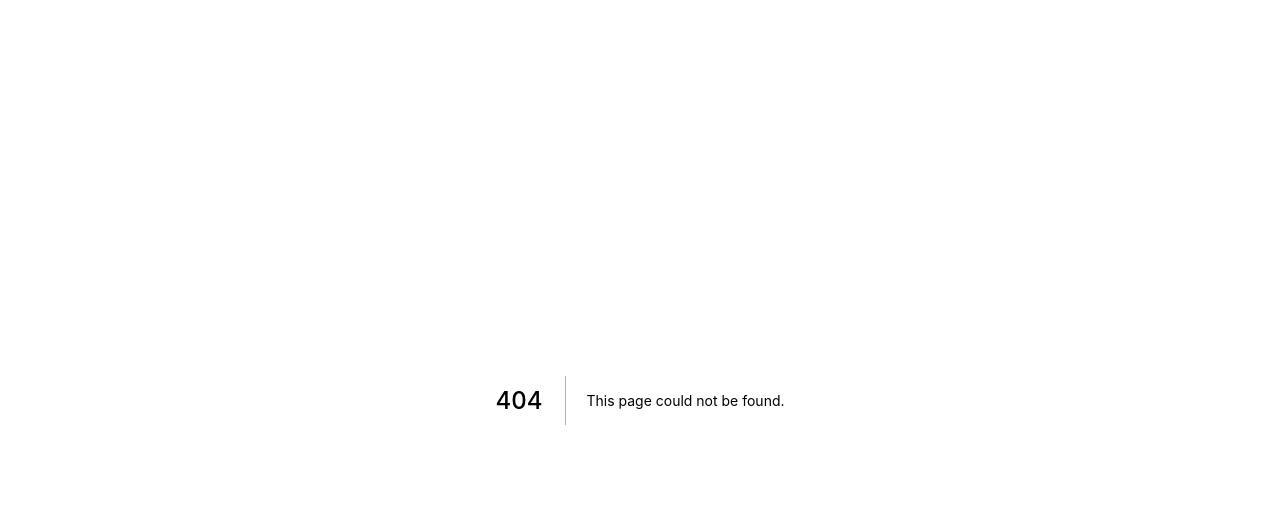
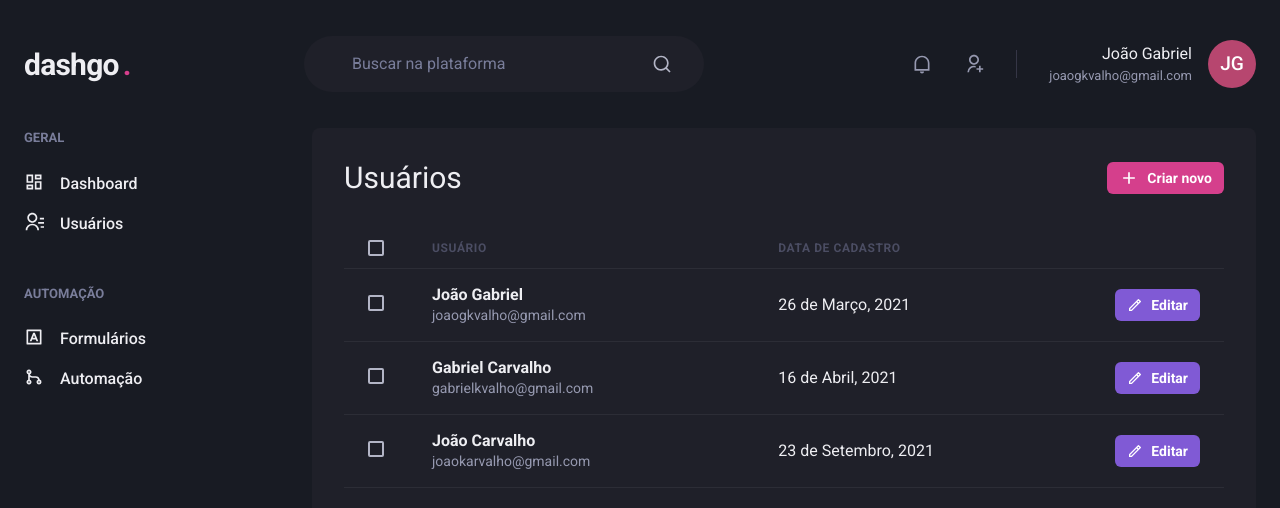
Before and after one commit to joaogkvalho/04-dashgo, a Next.js app: page /users in a window 1280 px wide. Before the commit this address had no page. Shown: the top 508 px of the page. Built offline with nearby package versions, Linux system fonts and the light colour scheme.

Commit message:
page users created

```diff
--- /dev/null
+++ b/src/pages/users/index.tsx
@@ -0,0 +1,118 @@
+import { Box, Flex, Heading, Button, Icon, Table, Thead, Tr, Th, Checkbox, Tbody, Td, Text } from '@chakra-ui/react'
+import { RiAddLine, RiPencilLine } from 'react-icons/ri'
+import { Header } from '../../components/Header'
+import { Sidebar } from '../../components/Sidebar'
+
+export default function UserList(){
+    return(
+        <Box>
+            <Header />
+
+            <Flex w="100%" my="6" maxWidth={1280} mx="auto" px="6">
+                <Sidebar />
+
+
+                <Box flex="1" borderRadius={8} bg="gray.800" p="8">
+                    <Flex mb="8" justify="space-between" align="center">
+                        <Heading size="lg" fontWeight="normal">Usuários</Heading>
+                        <Button
+                          as="a"
+                          size="sm"
+                          fontSize="sm"
+                          colorScheme="pink"
+                          leftIcon={<Icon as={RiAddLine} fontSize="20" />}
+                        >
+                            Criar novo
+                        </Button>
+                    </Flex>
+
+                    <Table colorScheme="whiteAlpha">
+                        <Thead>
+                            <Tr>
+                                <Th px="6" color="gray.300" width="8">
+                                    <Checkbox colorScheme="pink"/>
+                                </Th>
+                                <Th>Usuário</Th>
+                                <Th>Data de cadastro</Th>
+                                <Th w="8"></Th>
+                            </Tr>
+                        </Thead>
+                        <Tbody>
+                            <Tr>
+                                <Td px="6">
+                                    <Checkbox colorScheme="pink"/>
+                                </Td>
+                                <Td>
+                                    <Box>
+                                        <Text fontWeight="bold">João Gabriel</Text>
+                                        <Text fontSize="sm" color="gray.300">joaogkvalho@gmail.com</Text>
+                                    </Box>
+                                </Td>
+                                <Td>26 de Março, 2021</Td>
+                                <Td>
+                                    <Button
+                                        as="a"
+                                        size="sm"
+                                        fontSize="sm"
+                                        colorScheme="purple"
+                                        leftIcon={<Icon as={RiPencilLine} fontSize="16" />}
+                                        >
+                                        Editar
+                                    </Button>
+                                </Td>
+                            </Tr>
+
+                            <Tr>
+                                <Td px="6">
+                                    <Checkbox colorScheme="pink"/>
+                                </Td>
+                                <Td>
+                                    <Box>
+                                        <Text fontWeight="bold">Gabriel Carvalho</Text>
+                                        <Text fontSize="sm" color="gray.300">gabrielkvalho@gmail.com</Text>
+                                    </Box>
+                                </Td>
+                                <Td>16 de Abril, 2021</Td>
+                                <Td>
+                                    <Button
+                                        as="a"
+                                        size="sm"
+                                        fontSize="sm"
+                                        colorScheme="purple"
+                                        leftIcon={<Icon as={RiPencilLine} fontSize="16" />}
+                                        >
+                                        Editar
+                                    </Button>
+                                </Td>
+                            </Tr>
+
+                            <Tr>
+                                <Td px="6">
+                                    <Checkbox colorScheme="pink"/>
+                                </Td>
+                                <Td>
+                                    <Box>
+                                        <Text fontWeight="bold">João Carvalho</Text>
+                                        <Text fontSize="sm" color="gray.300">joaokarvalho@gmail.com</Text>
+                                    </Box>
+                                </Td>
+                                <Td>23 de Setembro, 2021</Td>
+                                <Td>
+                                    <Button
+                                        as="a"
+                                        size="sm"
+                                        fontSize="sm"
+                                        colorScheme="purple"
+                                        leftIcon={<Icon as={RiPencilLine} fontSize="16" />}
+                                        >
+                                        Editar
+                                    </Button>
+                                </Td>
+                            </Tr>
+                        </Tbody>
+                    </Table>
+                </Box>
+            </Flex>
+        </Box>
+    )
+}
```
